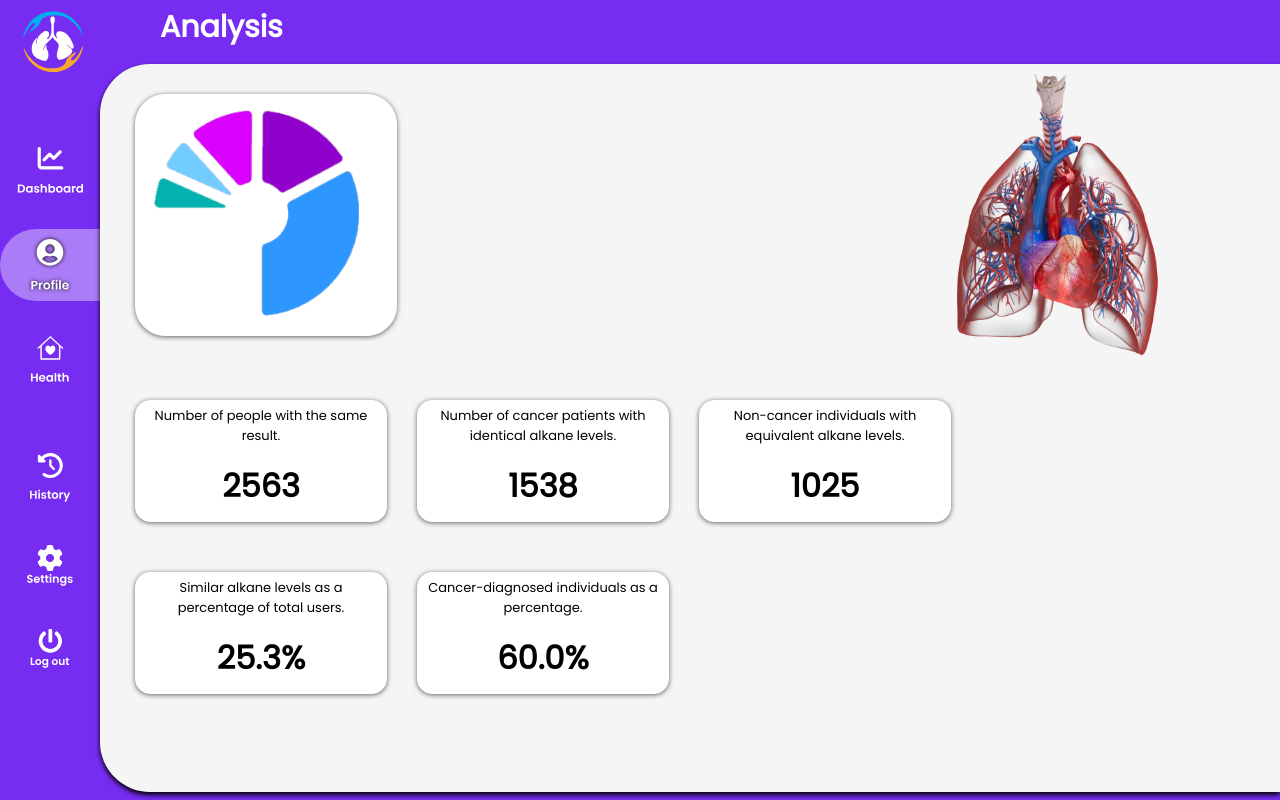
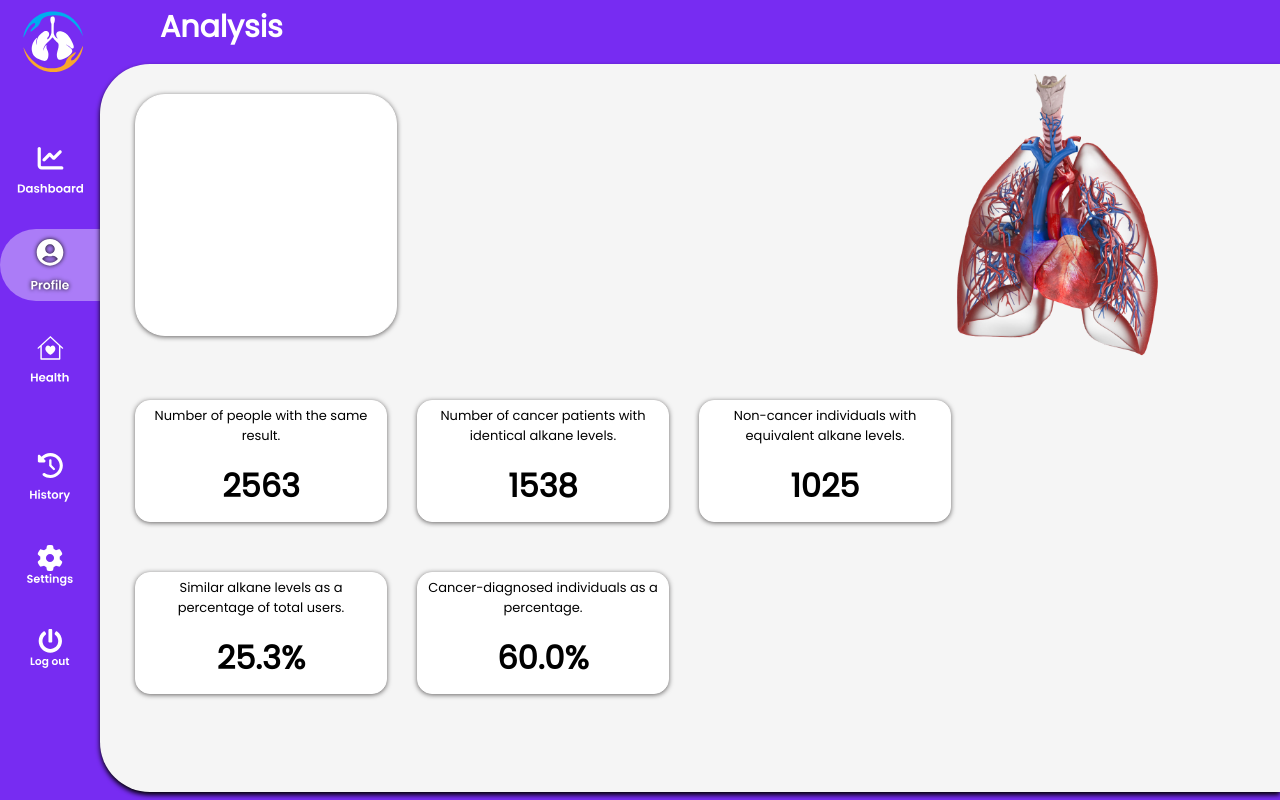
Before and after one commit to AjDep/Early_Lung_Cancer_Detection_System, a React (Vite) app in the folder UI/Hope-Finder/: page /analysis in a window 1280 px wide. Built offline with nearby package versions, Linux system fonts and the light colour scheme.

Commit message:
charts
charts update

```diff
--- a/UI/Hope-Finder/package.json
+++ b/UI/Hope-Finder/package.json
@@ -10,7 +10,7 @@
     "preview": "vite preview"
   },
   "dependencies": {
-    "@mui/x-charts": "^6.19.3",
+    "@mui/x-charts": "^6.19.4",
     "react": "^18.2.0",
     "react-dom": "^18.2.0",
     "react-router-dom": "^6.22.0"
--- a/UI/Hope-Finder/src/components/Analysis/pie_chart.jsx
+++ b/UI/Hope-Finder/src/components/Analysis/pie_chart.jsx
@@ -1,12 +1,14 @@
 
 import s from "./pie_chart.module.css";
-import graph from "./../../assets/chart.png"
+import graph from "./../../assets/chart.png";
+
+
 
 function Pie_chart(){
     return(
         <div className={s.top_card}>
-          <img src={graph} alt="" className={s.chart}/>
-        </div>
+          {/*<img src={graph} alt="" className={s.chart}/>*/}
+         </div>
     );
 }
 
```
Also changed, not shown: 1 other file (tests, documents, lock files or other folders).
